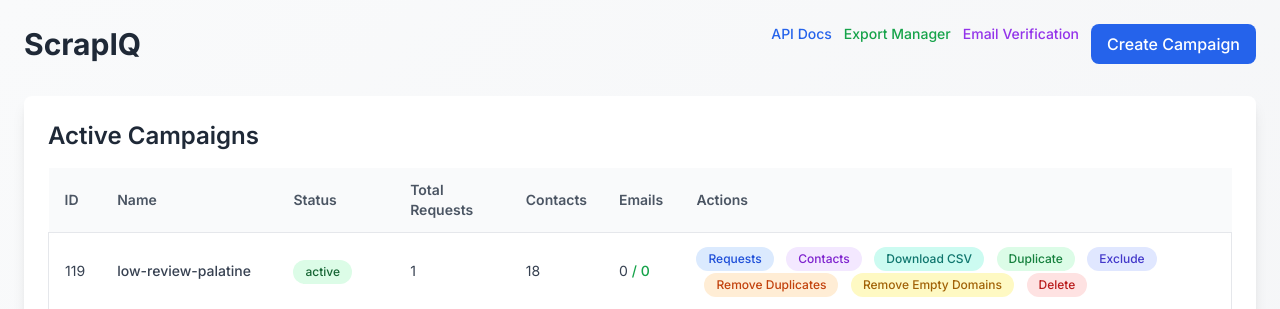
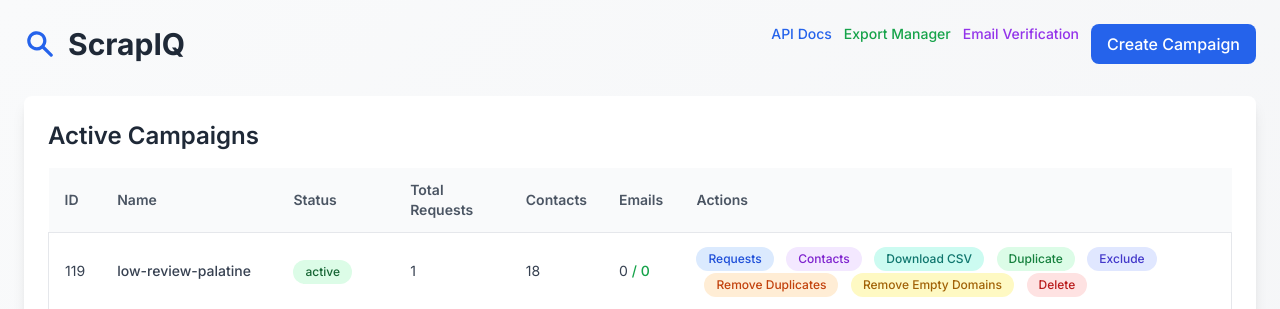
Before and after one commit to serhii-samborskyi/MapsData, a FastAPI app: page / in a window 1280 px wide. Shown: the top 309 px of the page. Run offline with FastAPI, Linux system fonts and the light colour scheme; data comes from the database, SQL or seed files in the repository; some libraries are stand-ins or nearby versions.

Commit message:
Assistant checkpoint: Add search icon to ScrapIQ headline
Assistant generated file changes:
- templates/index.html: Add search icon before ScrapIQ headline

---

User prompt:

add some icon before ScrapIQ headline

Replit-Commit-Author: Assistant
Replit-Commit-Session-Id: 944223f2-a2dc-4b1b-99da-acee57b2c713

```diff
--- a/templates/index.html
+++ b/templates/index.html
@@ -14,7 +14,12 @@
 <body class="bg-gradient-to-br from-gray-50 to-gray-100 min-h-screen">
     <div class="container mx-auto p-6">
         <div class="flex justify-between items-center mb-8">
-            <h1 class="text-3xl font-bold text-gray-800">ScrapIQ</h1>
+            <h1 class="text-3xl font-bold text-gray-800 flex items-center gap-3">
+                <svg class="w-8 h-8 text-blue-600" fill="currentColor" viewBox="0 0 20 20" xmlns="http://www.w3.org/2000/svg">
+                    <path fill-rule="evenodd" d="M8 4a4 4 0 100 8 4 4 0 000-8zM2 8a6 6 0 1110.89 3.476l4.817 4.817a1 1 0 01-1.414 1.414l-4.816-4.816A6 6 0 012 8z" clip-rule="evenodd"></path>
+                </svg>
+                ScrapIQ
+            </h1>
             <div class="flex gap-3">
                 <a href="/docs/api" class="text-blue-600 hover:text-blue-800 text-sm font-medium">API Docs</a>
                 <a href="/export" class="text-green-600 hover:text-green-800 text-sm font-medium">Export Manager</a>
```
